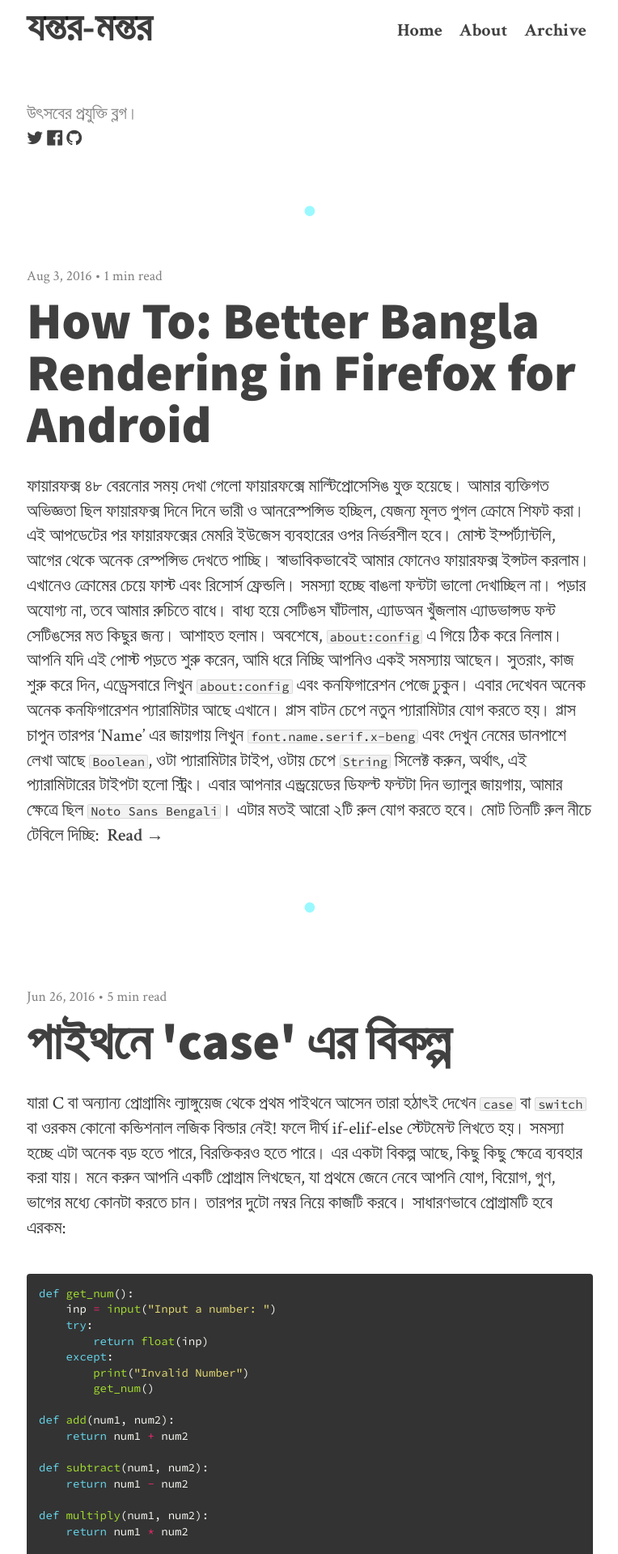
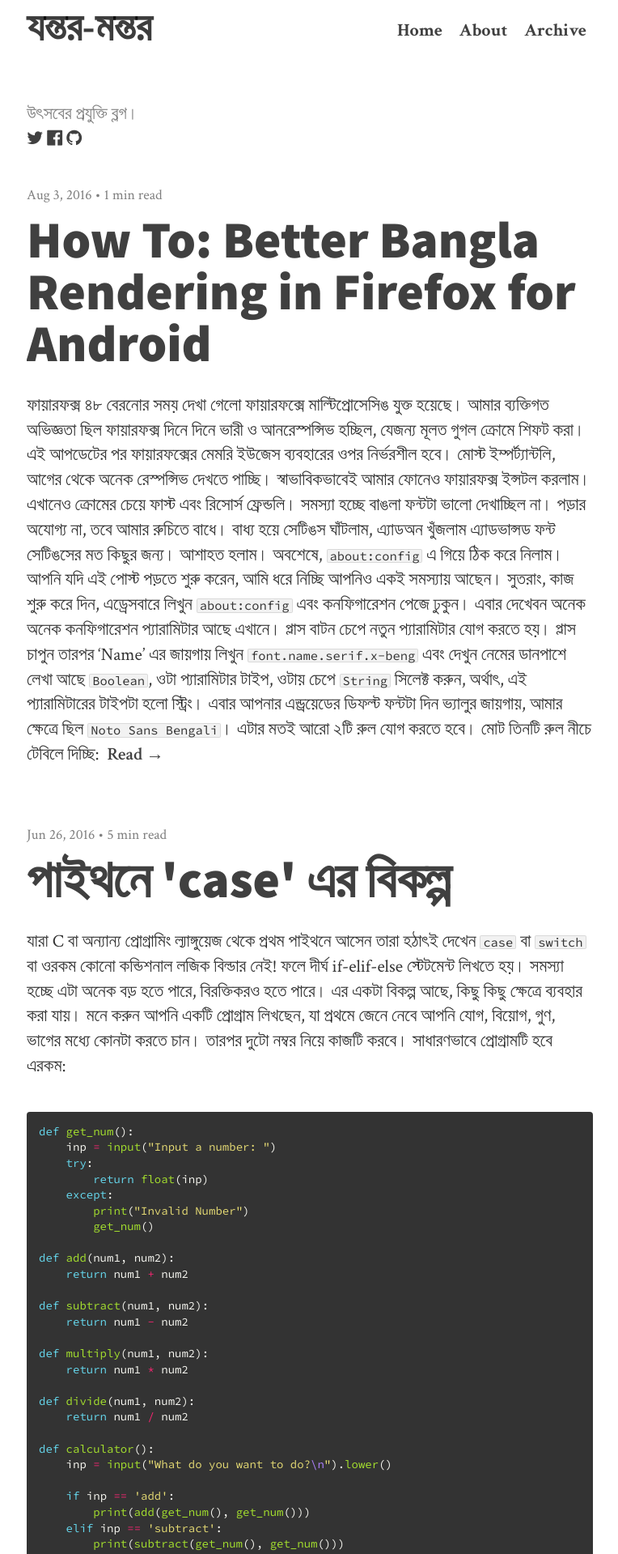
Before and after one commit to uroybd/tech, a Jekyll site: the page built from index.html, in a window 1280 px wide. Shown: the top 1919 px of the page at 81% size, without its empty margins (257-1021 px from the left). Built offline with Jekyll 4.4.1, drawn with Linux system fonts in a browser that asks for light colours; nearby versions of some CDN libraries; emoji names are drawn with the system emoji font; some web fonts are replaced; the list of posts is cut into pages by our own code.

Commit message:
margin [master]

```diff
--- a/css/style.css
+++ b/css/style.css
@@ -287,6 +287,7 @@ hr {
 }
 header {
   padding-top: 20px;
+  margin-bottom: 30px;
   position: relative;
   color: rgba({{ site.text-color }},.5);
 }
@@ -300,22 +301,9 @@ nav {
 article {
   margin-top: 30px;
   overflow-x: scroll;
+  margin-bottom: 20px;
 }
-article::after,
-header::after {
-  margin: 50px 0;
-  content: "•";
-  line-height: 0;
-  font-size: 60px;
-  display: block;
-  text-align: center;
-  color: rgba({{ site.theme-color }}, 0.4);
-}
-article:last-of-type::after {
-  content: "";
-  margin-top: 80px;
-  margin-bottom: 0;
-}
+
 a.read-more {
   display: inline-block;
   background-image: none;
@@ -489,10 +477,7 @@ nav a.current {
   table {
     margin: 40px auto;
   }
-  article::after,
-  header::after {
-    margin: 70px;
-  }
+
   h1 {
     font-size: 2.6em;
     margin-bottom: -10px;
@@ -543,11 +528,6 @@ nav a.current {
   h1 {
     font-size: 2.9em;
   }
-  article:last-of-type::after {
-    content: "";
-    margin-top: 120px;
-    margin-bottom: 0;
-  }
 }
 
 .highlight {
```
